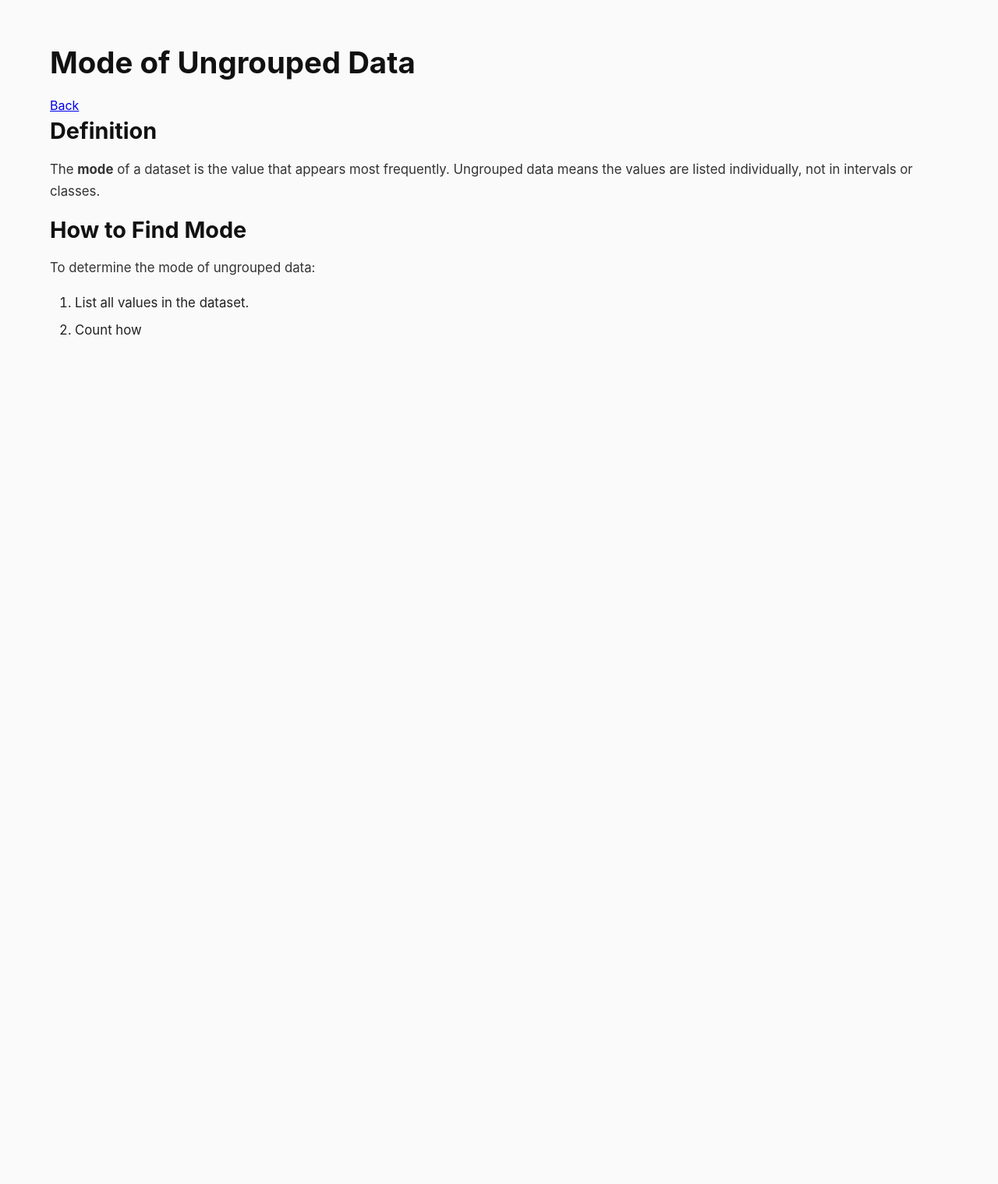
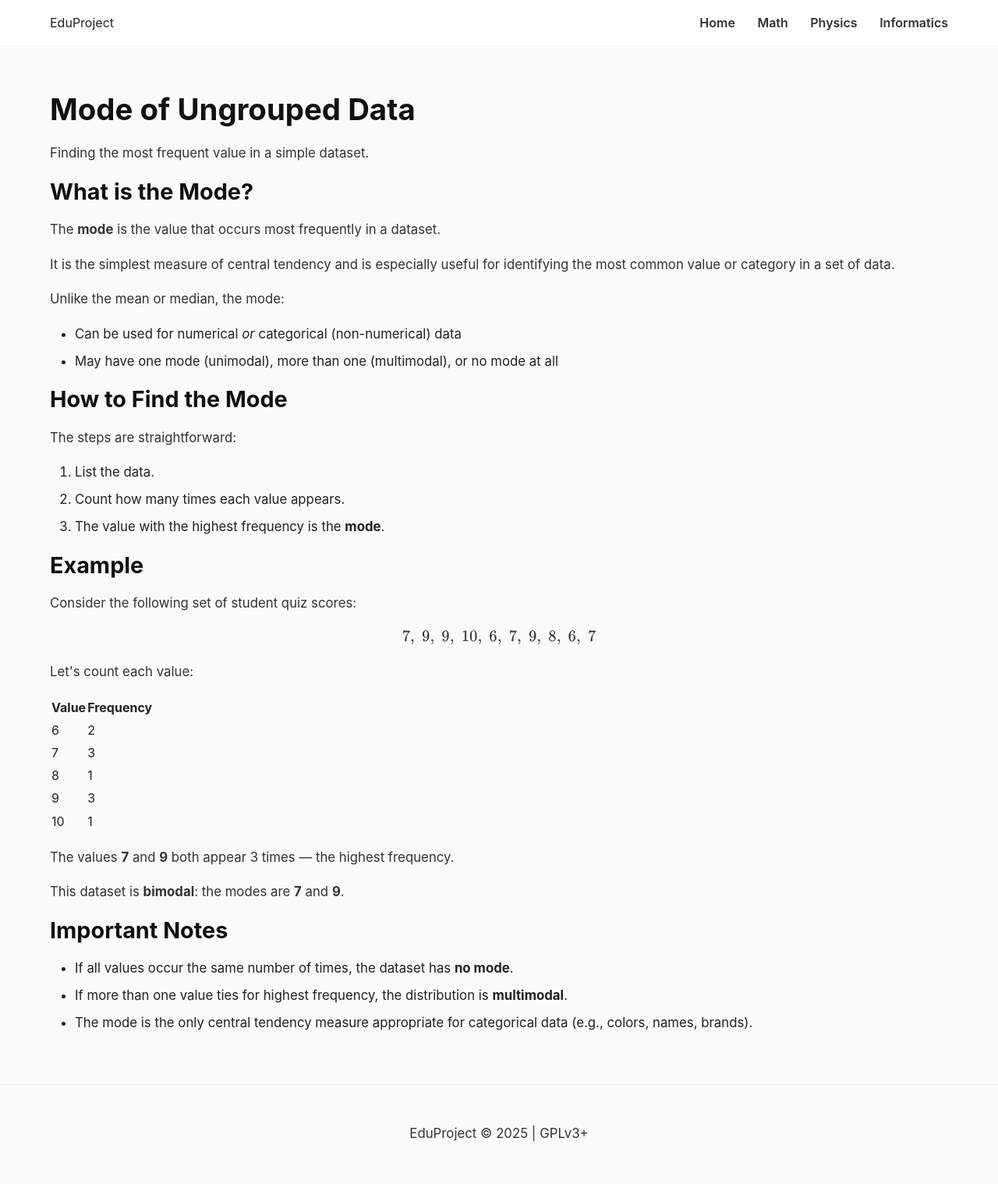
Before and after one commit to tudeptrai1712/personal-knowledge-project, a website: page src/math/statistics/ungrouped/mode.html in a window 1280 px wide. Shown: the whole page at 78% size. Before the commit the page ends 800 px from the top, so only its background shows below. Drawn offline with nearby package versions, Linux system fonts and the light colour scheme; files that its build step writes are made by us from their sources.

Commit message:
refine the data

```diff
--- a/src/math/statistics/ungrouped/mode.html
+++ b/src/math/statistics/ungrouped/mode.html
@@ -1,41 +1,140 @@
 <!DOCTYPE html>
 <html lang="en">
 <head>
-    <meta charset="UTF-8" />
-    <meta name="viewport" content="width=device-width, initial-scale=1.0" />
-    <title>Mode of Ungrouped Data</title>
+    <meta charset="UTF-8">
+    <meta name="viewport" content="width=device-width, initial-scale=1.0">
+    <title>Mode of Ungrouped Data | Personal Knowledge Project</title>
 
-    <!-- MathJax -->
+    <!-- Global CSS -->
+    <link rel="stylesheet" href="../../../assets/css/style.css">
+
+    <!-- MathJax Config -->
     <script>
-        MathJax = {
-            tex: { inlineMath: [['$', '$'], ['\\(', '\\)']] }
+        window.MathJax = {
+            tex: {
+                inlineMath: [['$', '$'], ['\\(', '\\)']],
+                displayMath: [['$$', '$$'], ['\\[', '\\]']]
+            }
         };
     </script>
-    <script id="MathJax-script" async
-        src="https://cdn.jsdelivr.net/npm/mathjax@3/es5/tex-mml-chtml.js">
-    </script>
 
-    <link rel="stylesheet" href="../style.css" />
+    <!-- MathJax CDN -->
+    <script async src="https://cdn.jsdelivr.net/npm/mathjax@3/es5/tex-chtml.js"></script>
 </head>
+
 <body>
-    <div class="container">
-        <header>
-            <h1>Mode of Ungrouped Data</h1>
-            <a href="../index.html" class="back-button">Back</a>
-        </header>
 
-        <section class="content-box">
-            <h2>Definition</h2>
+<!-- Navigation -->
+<nav class="navbar">
+    <div class="nav-inner">
+        <div class="nav-title">EduProject</div>
+        <div class="nav-links">
+            <a href="../../../index.html">Home</a>
+            <a href="../../index.html">Math</a>
+            <a href="../../../physics/index.html">Physics</a>
+            <a href="../../../informatics/index.html">Informatics</a>
+        </div>
+    </div>
+</nav>
+
+<div class="container">
+
+    <header class="page-header">
+        <h1>Mode of Ungrouped Data</h1>
+        <p class="subtitle">Finding the most frequent value in a simple dataset.</p>
+    </header>
+
+    <main>
+
+        <!-- Introduction -->
+        <section class="content-block">
+            <h2>What is the Mode?</h2>
             <p>
-                The <strong>mode</strong> of a dataset is the value that appears
-                most frequently. Ungrouped data means the values are listed
-                individually, not in intervals or classes.
+                The <strong>mode</strong> is the value that occurs most frequently in a dataset.
+            </p>
+            <p>
+                It is the simplest measure of central tendency and is especially useful for identifying the most common value or category in a set of data.
+            </p>
+            <p>
+                Unlike the mean or median, the mode:
+            </p>
+            <ul>
+                <li>Can be used for numerical <em>or</em> categorical (non-numerical) data</li>
+                <li>May have one mode (unimodal), more than one (multimodal), or no mode at all</li>
+            </ul>
+        </section>
+
+        <!-- How to find the Mode -->
+        <section class="content-block">
+            <h2>How to Find the Mode</h2>
+            <p>The steps are straightforward:</p>
+            <ol>
+                <li>List the data.</li>
+                <li>Count how many times each value appears.</li>
+                <li>The value with the highest frequency is the <strong>mode</strong>.</li>
+            </ol>
+        </section>
+
+        <!-- Example -->
+        <section class="content-block">
+            <h2>Example</h2>
+            <p>Consider the following set of student quiz scores:</p>
+
+            <p class="math-block">
+                \[
+                7,\; 9,\; 9,\; 10,\; 6,\; 7,\; 9,\; 8,\; 6,\; 7
+                \]
+            </p>
+
+            <p>Let's count each value:</p>
+
+            <table class="frequency-table">
+                <thead>
+                    <tr>
+                        <th>Value</th>
+                        <th>Frequency</th>
+                    </tr>
+                </thead>
+                <tbody>
+                    <tr><td>6</td><td>2</td></tr>
+                    <tr><td>7</td><td>3</td></tr>
+                    <tr><td>8</td><td>1</td></tr>
+                    <tr><td>9</td><td>3</td></tr>
+                    <tr><td>10</td><td>1</td></tr>
+                </tbody>
+            </table>
+
+            <p>
+                The values <strong>7</strong> and <strong>9</strong> both appear 3 times — the highest frequency.
+            </p>
+
+            <p class="highlight">
+                This dataset is <strong>bimodal</strong>: the modes are <strong>7</strong> and <strong>9</strong>.
             </p>
         </section>
 
-        <section class="content-box">
-            <h2>How to Find Mode</h2>
-            <p>To determine the mode of ungrouped data:</p>
-            <ol>
-                <li>List all values in the dataset.</li>
-                <li>Count how
+        <!-- Notes -->
+        <section class="content-block">
+            <h2>Important Notes</h2>
+            <ul>
+                <li>
+                    If all values occur the same number of times, the dataset has <strong>no mode</strong>.
+                </li>
+                <li>
+                    If more than one value ties for highest frequency, the distribution is <strong>multimodal</strong>.
+                </li>
+                <li>
+                    The mode is the only central tendency measure appropriate for categorical data (e.g., colors, names, brands).
+                </li>
+            </ul>
+        </section>
+
+    </main>
+</div>
+
+<footer>
+    <p>EduProject © 2025 | GPLv3+</p>
+</footer>
+
+</body>
+</html>
```
Also changed, not shown: src/math/statistics/ungrouped/median.html (+73 -41 lines).
